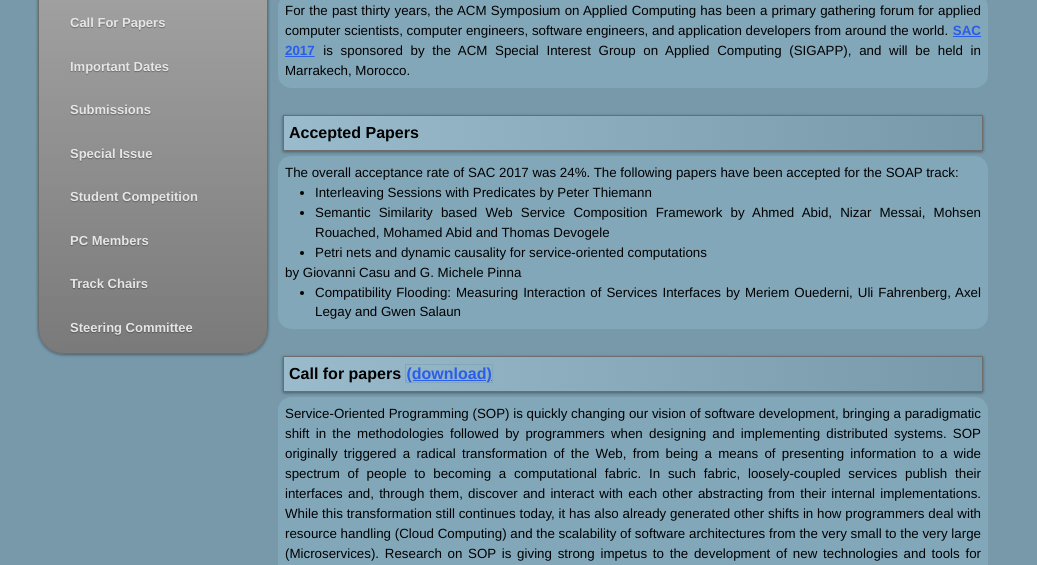
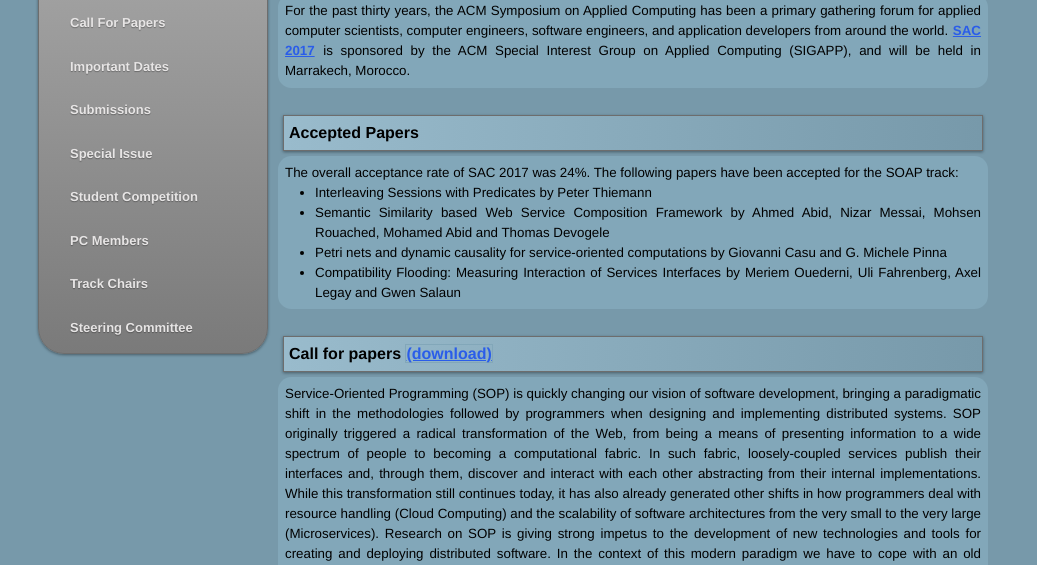
Before and after one commit to fmontesi/soap-website, a plain HTML site: page soap2017/index.html in a window 1280 px wide. Shown: the part 235-800 px from the top of the page, without its empty margins (127-1164 px from the left). Drawn offline with Linux system fonts and the light colour scheme.

Commit message:
Update index.html

```diff
--- a/soap2017/index.html
+++ b/soap2017/index.html
@@ -136,8 +136,8 @@
 	<li> <bf> Interleaving Sessions with Predicates </bf> by Peter Thiemann </li>
 	<li> <bf> Semantic Similarity based Web Service Composition Framework </bf>
 		by Ahmed Abid, Nizar Messai, Mohsen Rouached, Mohamed Abid and Thomas Devogele </li>
-	<li> <bf> Petri nets and dynamic causality for service-oriented computations </bf> </li>
- 		by Giovanni Casu and G. Michele Pinna
+	<li> <bf> Petri nets and dynamic causality for service-oriented computations </bf>
+ 		by Giovanni Casu and G. Michele Pinna </li>
 	<li> <bf> Compatibility Flooding: Measuring Interaction of Services Interfaces </bf>
 		by Meriem Ouederni, Uli Fahrenberg, Axel Legay and Gwen Salaun </li>
 </ul>
```
